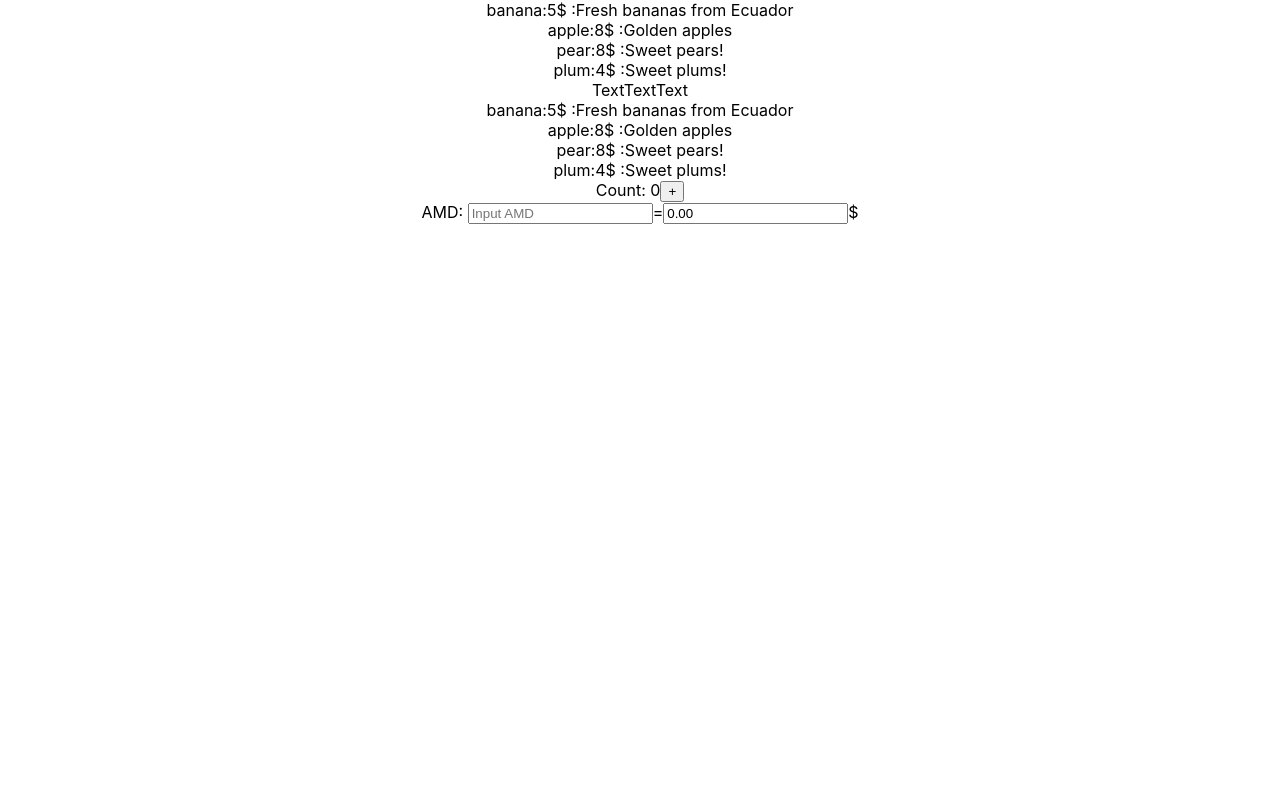
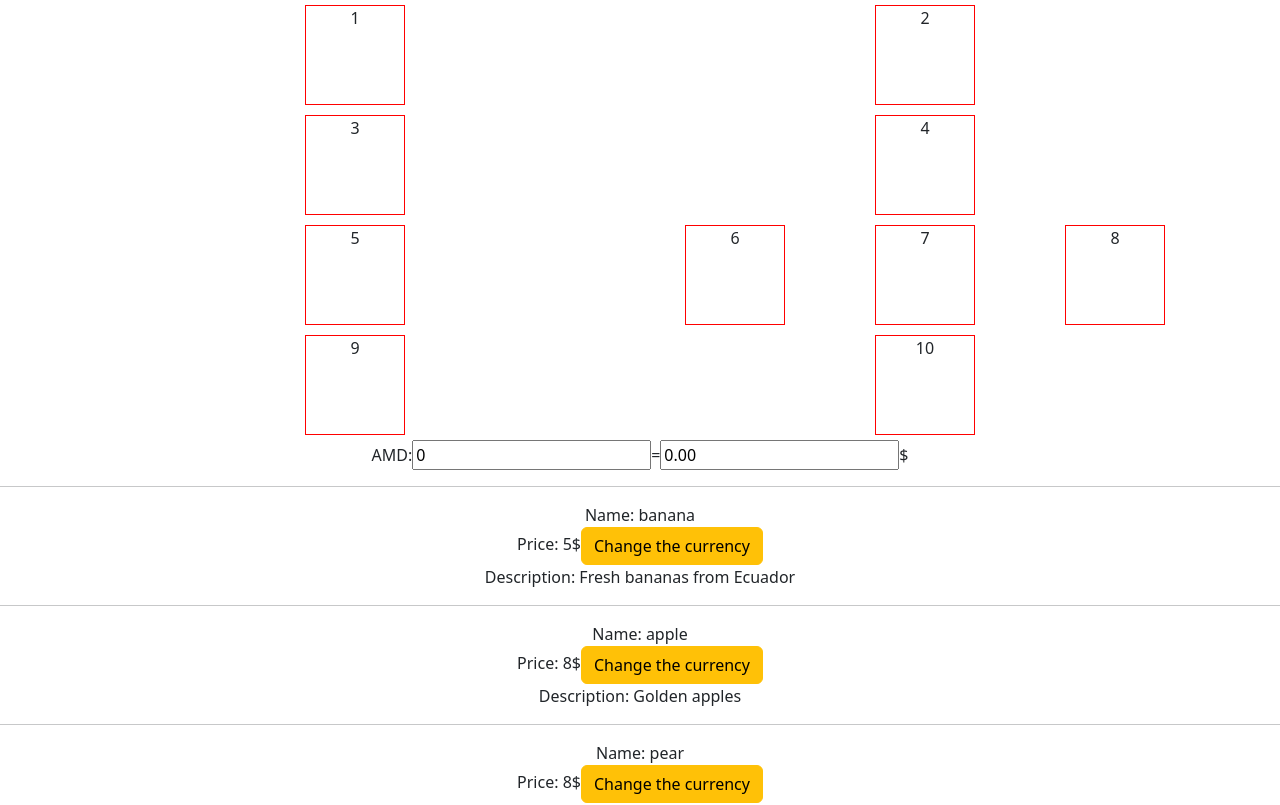
Before and after one commit to MASISKAR/quick-start-todo-list, a React (Create React App) app: page / in a window 1280 px wide. Shown: the top 805 px of the page. Built offline with nearby package versions, Linux system fonts and the light colour scheme.

Commit message:
lesson-63

```diff
--- a/package.json
+++ b/package.json
@@ -6,7 +6,9 @@
     "@testing-library/jest-dom": "^5.16.5",
     "@testing-library/react": "^13.4.0",
     "@testing-library/user-event": "^13.5.0",
+    "bootstrap": "^5.2.3",
     "react": "^18.2.0",
+    "react-bootstrap": "^2.7.2",
     "react-dom": "^18.2.0",
     "react-scripts": "5.0.1",
     "web-vitals": "^2.1.4"
--- a/src/App.css
+++ b/src/App.css
@@ -46,3 +46,10 @@
   color: green;
   /* font-size: 20px; */
 }
+
+.block{
+  border: 1px solid red;
+  width: 100px;
+  height: 100px;
+  margin: 5px auto;
+}
--- a/src/App.jsx
+++ b/src/App.jsx
@@ -1,5 +1,8 @@
 import { Component } from 'react';
+import 'bootstrap/dist/css/bootstrap.min.css';
+import {Container, Row, Col} from 'react-bootstrap';
 import './App.css';
+
 import Product from './products/Product';
 import Counter from './Counter';
 
@@ -10,22 +13,22 @@ state = {
   products: [
     {
     name:'banana',
-    price:'5$',
+    price:'5',
     description: 'Fresh bananas from Ecuador'
     },
     {
       name:'apple',
-      price:'8$',
+      price:'8',
       description: 'Golden apples'
       },
       {
         name:'pear',
-        price:'8$',
+        price:'8',
         description: 'Sweet pears!'
         },
       {
         name:'plum',
-        price:'4$',
+        price:'4',
         description: 'Sweet plums!'
         },
     ]
@@ -49,10 +52,66 @@ render(){
     )
   });
   console.log(productComponents);
-  const usd = (this.state.amd / this.state.exchangeRate).toFixed(2)
+  const usd = (this.state.amd / this.state.exchangeRate).toFixed(2);
 
     return (
       <div className="App">
+
+<Container>
+<Row >
+<Col md={6} xs={2}>
+  <div className="block">1</div>
+</Col>
+<Col md={6} xs={2}>
+  <div className="block">2</div>
+</Col>
+<Col md={6} xs={2}>
+  <div className="block">3</div>
+</Col>
+<Col md={6} xs={2}>
+  <div className="block">4</div>
+</Col>
+<Col md={6} xs={2}>
+  <div className="block">5</div>
+</Col>
+<Col xs={2}>
+  <div className="block">6</div>
+</Col >
+<Col xs={2}>
+  <div className="block">7</div>
+</Col>
+<Col>
+  <div className="block">8</div>
+</Col>
+<Col>
+  <div className="block">9</div>
+</Col>
+<Col>
+  <div className="block">10</div>
+</Col>
+</Row>
+
+</Container>
+
+
+
+
+
+      AMD:
+      <input
+      type="number"
+      placeholder='Input AMD'
+      value = {this.state.amd}
+      onChange={this.handleInputChange}
+      />
+     =
+     <input type="text" value={usd} readOnly={true}/>$
+
+<hr />
+
+
+
+
       {productComponents}
 {
   [<span key={2}>Text</span>, <span key={3}>Text</span>, <span key={9}>Text</span>]
@@ -73,15 +132,9 @@ render(){
 
       <Counter />
 
-     AMD: <input
-      type="number"
-      placeholder='Input AMD'
-      onChange={this.handleInputChange}
-      />
-     =
-     <input type="text" value={usd} readOnly={true}/>$
 
       </div>
+
     );
 }
 
--- a/src/products/Description.jsx
+++ b/src/products/Description.jsx
@@ -5,7 +5,7 @@ class Description extends Component{
     render(){
 
         return (
-            <span>{this.props.text}</span>
+            <div>Description: {this.props.text}</div>
             );
     }
 }
--- a/src/products/Name.jsx
+++ b/src/products/Name.jsx
@@ -5,7 +5,7 @@ class Name extends Component{
     render(){
         const {text} = this.props;
         return (
-            <span>{text}</span>
+            <div>Name: {text}</div>
             );
     }
 }
--- a/src/products/Price.jsx
+++ b/src/products/Price.jsx
@@ -1,11 +1,43 @@
 import { Component } from 'react';
+import { Button } from 'react-bootstrap';
 
 class Price extends Component{
+constructor(props){
+    super(props);
+    this.state = {
+        price: `${props.text}$`,
+        exchangeRate: 390,
+    };
+}
+
+
+changeCurrency = ()=>{
+    const { price, exchangeRate } = this.state;
+    let modifiedPrice;
+    if(price.endsWith('$')){
+        modifiedPrice = parseFloat(price)*exchangeRate + '֏';
+    }
+    else {
+        modifiedPrice = parseFloat(price)/exchangeRate + '$';
+    }
+
+    this.setState({
+        price: modifiedPrice
+    });
+};
 
     render(){
 
         return (
-            <span>{this.props.text}</span>
+            <div>
+            Price: {this.state.price}
+            <Button
+            variant="warning"
+            onClick={this.changeCurrency}
+            >
+            Change the currency
+            </Button>
+            </div>
             );
     }
 }
--- a/src/products/Product.jsx
+++ b/src/products/Product.jsx
@@ -9,9 +9,10 @@ class Product extends Component{
         const {name, price, description} = this.props;
         return (
             <div>
-            <Name text={name}/>:
-            <Price text={price}/> :
+            <Name text={name}/>
+            <Price text={price}/>
              <Description text={description}/>
+             <hr />
             </div>
             );
     }
```
Also changed, not shown: src/Counter.jsx (+0 -16 lines), 1 other file (tests, documents, lock files or other folders).
